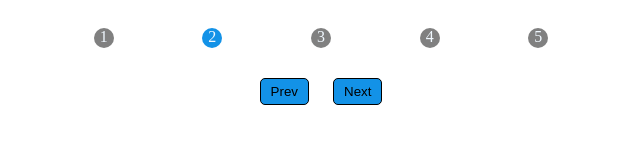
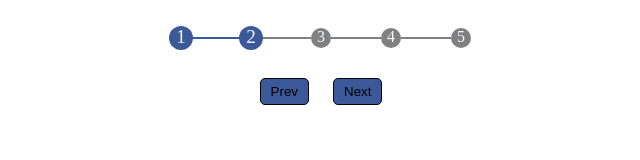
Before and after one commit to acciojob/progress-bar-Jamil-4khtar, a website: page main.html in a window 1280 px wide. Both pictures are taken after a click on the button "Next". Shown: the whole page, without its empty margins (319-959 px from the left). Drawn offline with Linux system fonts and the light colour scheme.

Commit message:
Added animation

```diff
--- a/main.html
+++ b/main.html
@@ -1,4 +1,5 @@
 <!DOCTYPE html>
+
 
 <html>
 
@@ -10,9 +11,13 @@
 	<!-- the entire body must be written by student -->
 	<div class="container">
 		<div class="circle" id="circle-1">1</div>
+		<div class="line"></div>
 		<div class="circle" id="circle-2">2</div>
+		<div class="line"></div>
 		<div class="circle" id="circle-3">3</div>
+		<div class="line"></div>
 		<div class="circle" id="circle-4">4</div>
+		<div class="line"></div>
 		<div class="circle" id="circle-5">5</div>
 	</div>
 	<div>
--- a/script.js
+++ b/script.js
@@ -1,14 +1,20 @@
 //your JS code here. If required.
 let s_circles = document.querySelectorAll(".circle");
+let s_lines = document.querySelectorAll(".line");
 let s_next = document.getElementById("next")
 let s_prev = document.getElementById("prev")
 
 let current_activ = 0;
 s_circles[current_activ].classList.add("active");
+// s_lines[current_activ].classList.add("active");
+let activ_line = 0
 s_prev.disabled = true;
 
 s_next.addEventListener("click", () => {
-    s_circles[current_activ].classList.remove("active")
+    if (current_activ>=0 && current_activ < s_circles.length) {
+        s_lines[current_activ].classList.add("active");
+
+    }
     current_activ++;
     s_circles[current_activ].classList.add("active");
 
@@ -19,6 +25,8 @@ s_next.addEventListener("click", () => {
 })
 
 s_prev.addEventListener("click", () => {
+    s_lines[current_activ-1].classList.remove("active");
+
     s_circles[current_activ].classList.remove('active');
     current_activ--;
     s_circles[current_activ].classList.add("active");
--- a/styles.css
+++ b/styles.css
@@ -9,7 +9,7 @@ body {
 .container {
     width: 50%;
     display: flex;
-    justify-content: space-evenly;
+    justify-content: center;
     align-items: center;
     margin: 20px;
 }
@@ -21,16 +21,27 @@ body {
     background-color: grey;
     border-radius: 50%;
     text-align: center;
+    transition: all 0.3s ease;
 }
 .circle.active {
-    background-color: #1392e7;
+    transform: scale(1.2);
+    background-color: #3B5998;
+}
+.line {
+    width: 50px;
+    height: 2px;
+    background-color: grey;
+}
+.line.active {
+    background-color: #3B5998;
+
 }
 
 #next, #prev {
     margin: 10px;
     padding: 5px 10px;
-    background-color: #1392e7;
+    background-color: #3B5998;
     border: 1px solid black;
     border-radius: 5px;
     cursor: pointer;
-  }
+}
```
